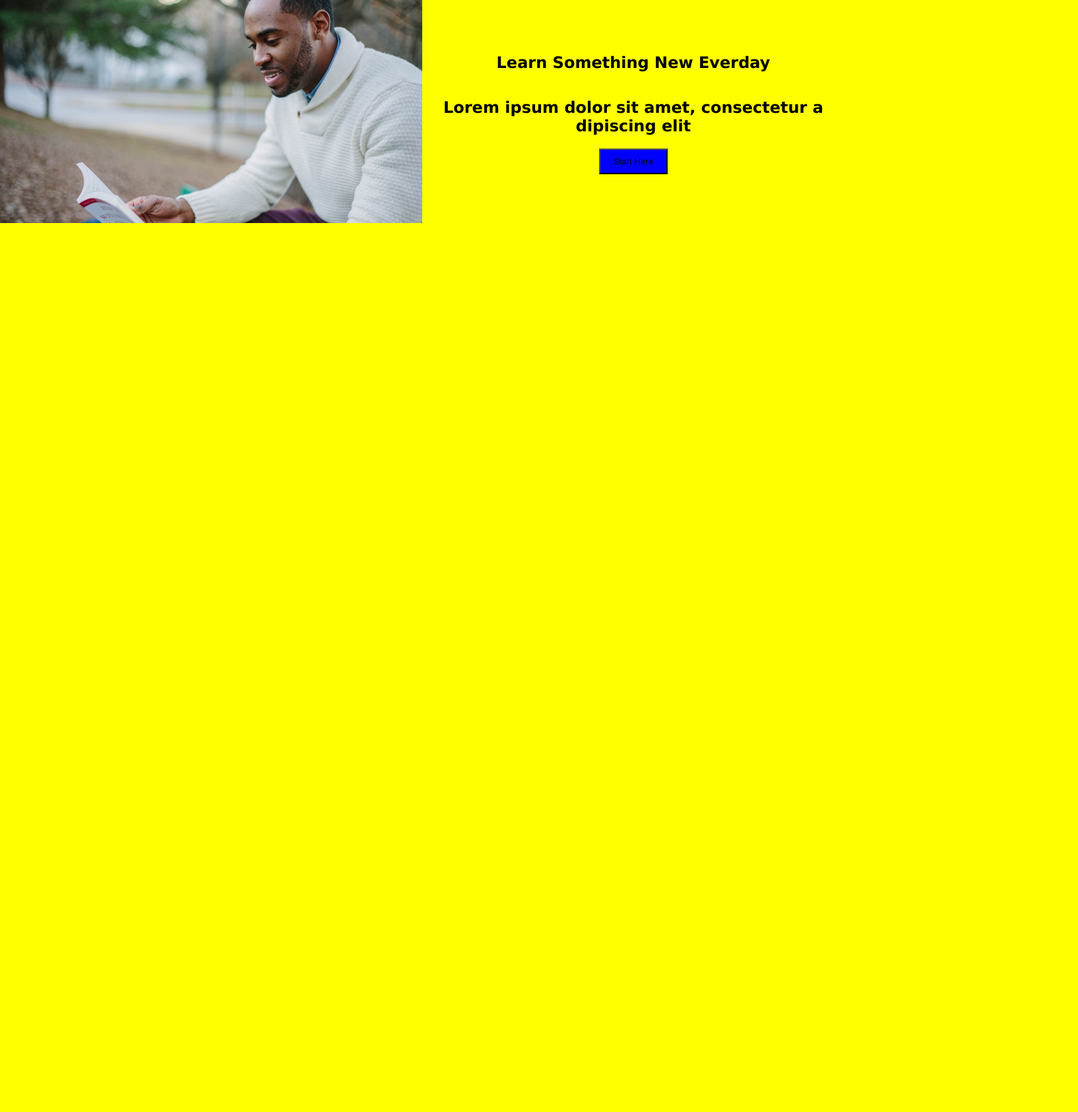
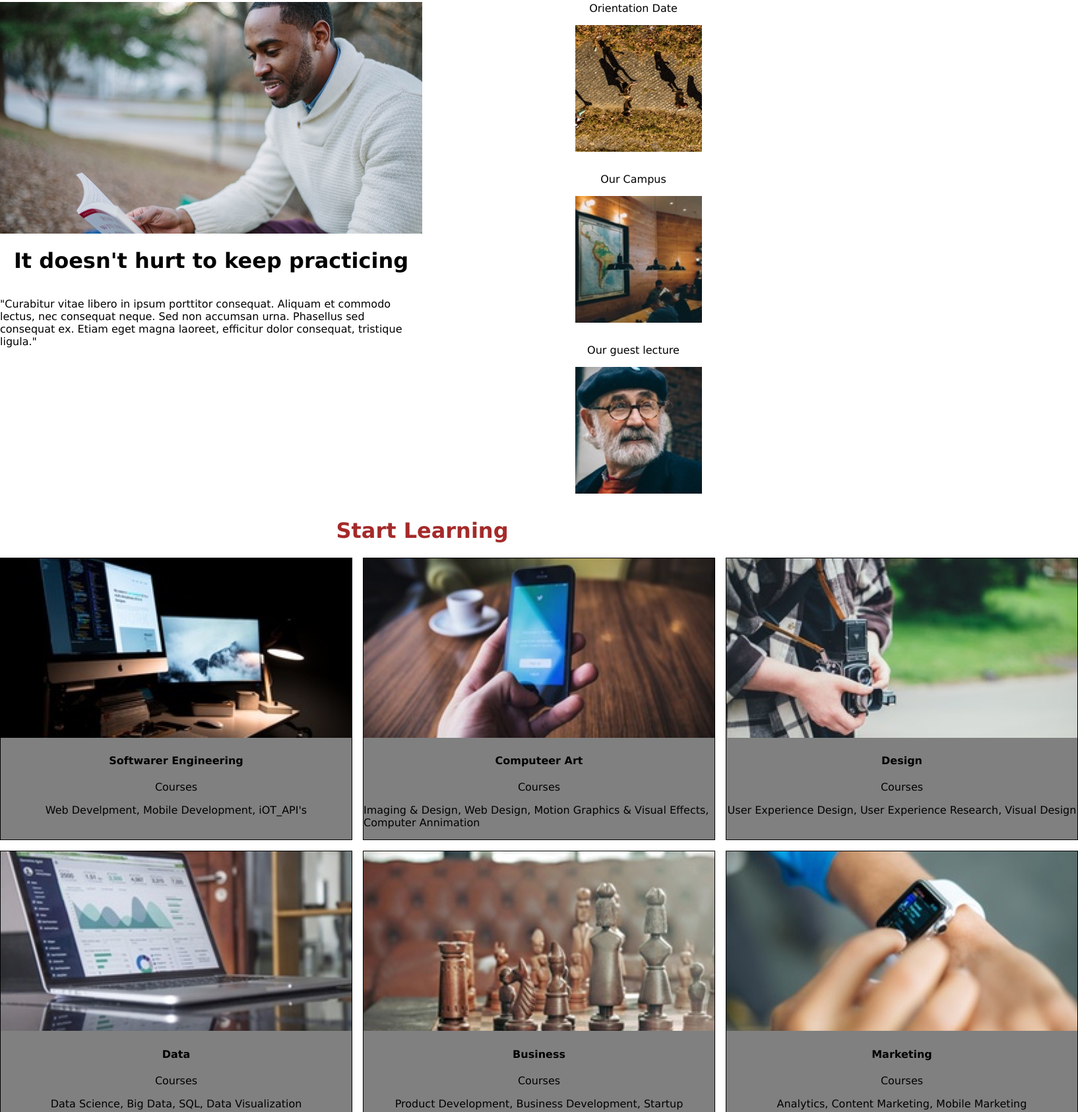
Before and after one commit to Moffett1/colmar_academy, a plain HTML site: page colmar_academy/index.html in a window 1280 px wide. Shown: the part 552-2237 px from the top of the page at 66% size, 1634 px wide, since content can reach past the window. Before the commit the page ends 890 px from the top, so only its background shows below. Drawn offline with Linux system fonts and the light colour scheme.

Commit message:
Added Section 3

```diff
--- a/colmar_academy/index.html
+++ b/colmar_academy/index.html
@@ -27,8 +27,7 @@
   </nav>
   <!--Main-->
   <main>
-  <section>
-
+    <section_one>
       <div class="container_one">
         <img src="resources/images/banner.jpg">
       </div>
@@ -38,24 +37,83 @@
         <h2>Lorem ipsum dolor sit amet, consectetur a dipiscing elit</h2>
         <button>Start Here</button>
       </div>
-  </section>
+    </section_one>
 
     <!--section two-->
-  <section>
+    <section_two>
 
       <div class="container_three">
         <img src="resources/images/information-main.jpg">
+        <h1>It doesn't hurt to keep practicing</h1>
+        <p>"Curabitur vitae libero in ipsum porttitor consequat. Aliquam et commodo lectus,
+          nec consequat neque. Sed non accumsan urna. Phasellus sed consequat ex. Etiam
+          eget magna laoreet, efficitur dolor consequat, tristique ligula."
+        </p>
       </div>
 
       <div class="container_four">
-    <h1>Learn Something New Everday</h1>
-    <h2>Lorem ipsum dolor sit amet, consectetur a dipiscing elit</h2>
-    <button>Start Here</button>
+      <p>Orientation Date</p>
+      <img src="resources/images/information-orientation.jpg">
+      <p>Our Campus</p>
+      <img src="resources/images/information-campus.jpg">
+      <p>Our guest lecture</p>
+      <img src="resources/images/information-guest-lecture.jpg">
       </div>
-  </section>
+    </section_two>
 
+      <!--section three-->
+      <section_three>
+
+      <h1 class="section_three_h1">Start Learning</h1>
+      <div class="section_three">
+
+      <div class="sthree">
+      <img src="resources/images/course-software.jpg">
+      <h4>Softwarer Engineering</h4>
+      <p>Courses</p>
+      <p>Web Develpment, Mobile Development, iOT_API's</p>
+      </div>
+
+      <div class="sthree">
+      <img src="resources/images/course-computer-art.jpg">
+      <h4>Computeer Art</h4>
+      <p>Courses</p>
+      <p>Imaging & Design, Web Design, Motion Graphics & Visual Effects, Computer Annimation</p>
+      </div>
+
+      <div class="sthree">
+      <img src="resources/images/course-design.jpg">
+      <h4>Design</h4>
+      <p>Courses</p>
+      <p>User Experience Design, User Experience Research, Visual Design</p>
+      </div>
+
+      <div class="sthree">
+      <img src="resources/images/course-data.jpg">
+      <h4>Data</h4>
+      <p>Courses</p>
+      <p>Data Science, Big Data, SQL, Data Visualization</p>
+      </div>
+
+      <div class="sthree">
+      <img src="resources/images/course-business.jpg">
+      <h4>Business</h4>
+      <p>Courses</p>
+      <p>Product Development, Business Development, Startup</p>
+      </div>
+
+      <div class="sthree">
+      <img src="resources/images/course-marketing.jpg" alt="">
+      <h4>Marketing</h4>
+      <p>Courses</p>
+      <p>Analytics, Content Marketing, Mobile Marketing</p>
+      </div>
+      </div>
+
+      </section_three>
 
   </main>
 </body>
 
+
 </html>
--- a/colmar_academy/resources/css/style.css
+++ b/colmar_academy/resources/css/style.css
@@ -1,5 +1,4 @@
 body {
-    background-color: yellow;
     font-family: Verdana, Geneva, Tahoma, sans-serif;
     margin: 0;
     padding: 0
@@ -31,8 +30,9 @@ nav {
 }
 
 /* main */
-section {
+section_one {
     display: grid;
+    background-color: gray;
     flex-flow: 1 1 500px;
     flex-wrap: wrap;
     flex-direction: column;
@@ -80,17 +80,19 @@ section {
    }
 
 /* section two */
-section {
+section_two {
     display: grid;
+    background-color: white;
     flex-flow: 1 1 500px;
     flex-wrap: wrap;
     flex-direction: column;
     grid-template-columns: 1fr 1fr;
+    height: fit-content;
 }
 
 .container_three {
     display: flex;
-    justify-content: center;
+    flex-direction: column;
     align-items: center;
     object-fit: contain;
     flex-basis: calc (50% - 10px);
@@ -99,31 +101,86 @@ section {
 }
 
 .container_three img {
+    margin-top: 16px;
     max-width: 100%;
-    height: auto;
     object-fit: contain;
 }
 
 .container_four {
     display: flex;
     flex-direction: column;
-    justify-content: center;
+    align-items: center;
     object-fit: contain;
     flex-basis: calc (50% - 10px);
-    max-width: 100%;
-    height: auto;
-}
+    max-width: 100%;}
 
-.container_four h1 {
+.container_four img {
+   margin-left: 16px;
+   margin-bottom: 16px;
+   max-width: 30%;
+   max-height: 30%;
+   object-fit: contain;
+   height: fit-content;
+   }
+
+.container_four p {
     text-align: center;
 }
 
-.container_four h2 {
+.content_four
+    {flex-grow: 1;}
+
+  /* section three */
+
+
+  .section_three {
+    display: grid;
+    grid-template-columns: repeat(3, 1fr);
+    grid-template-rows: repeat(2, 1fr);
+    gap: 1rem;
+    }
+
+    .sthree {
+    box-sizing: border-box;
+    border: 1px solid black;
+    justify-items: center;
+    background-color: gray;
+    }
+
+
+    .section_three img {
+ justify-items: center;
+  }
+
+.section_three_h1 {
     text-align: center;
+    color: brown;
 }
 
-.container_four button {
-    align-self: center;
-    background-color: blue;
-    padding: 10px 20px;
-   }
+/* section four */
+
+ .section_four {
+    display: grid;
+    gap: 1rem;
+    grid-template-columns: repeat(1fr 1fr 1fr);
+    grid-template-rows: auto auto;
+    }
+
+<div class="sthree">
+
+
+  .section_four img {
+  display: flex;
+  flex: 0 0;
+  max-width: 33.33%;
+  box-sizing: border-box;
+  border: 1px solid black;
+  align-items: center;
+  justify-content: center;
+}
+
+
+.p {
+    text-align: center;
+    color: brown;
+}
```
Lines whose indentation alone changed are shown as unchanged.
